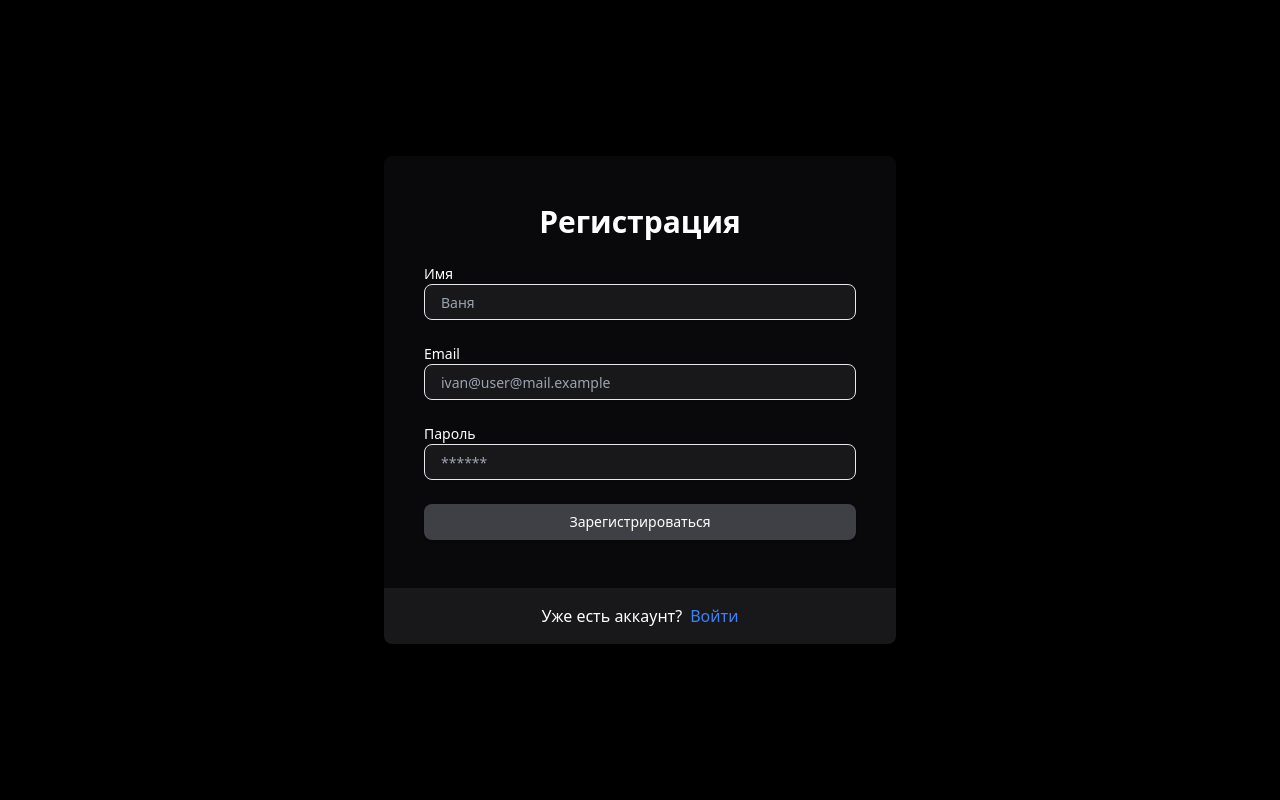
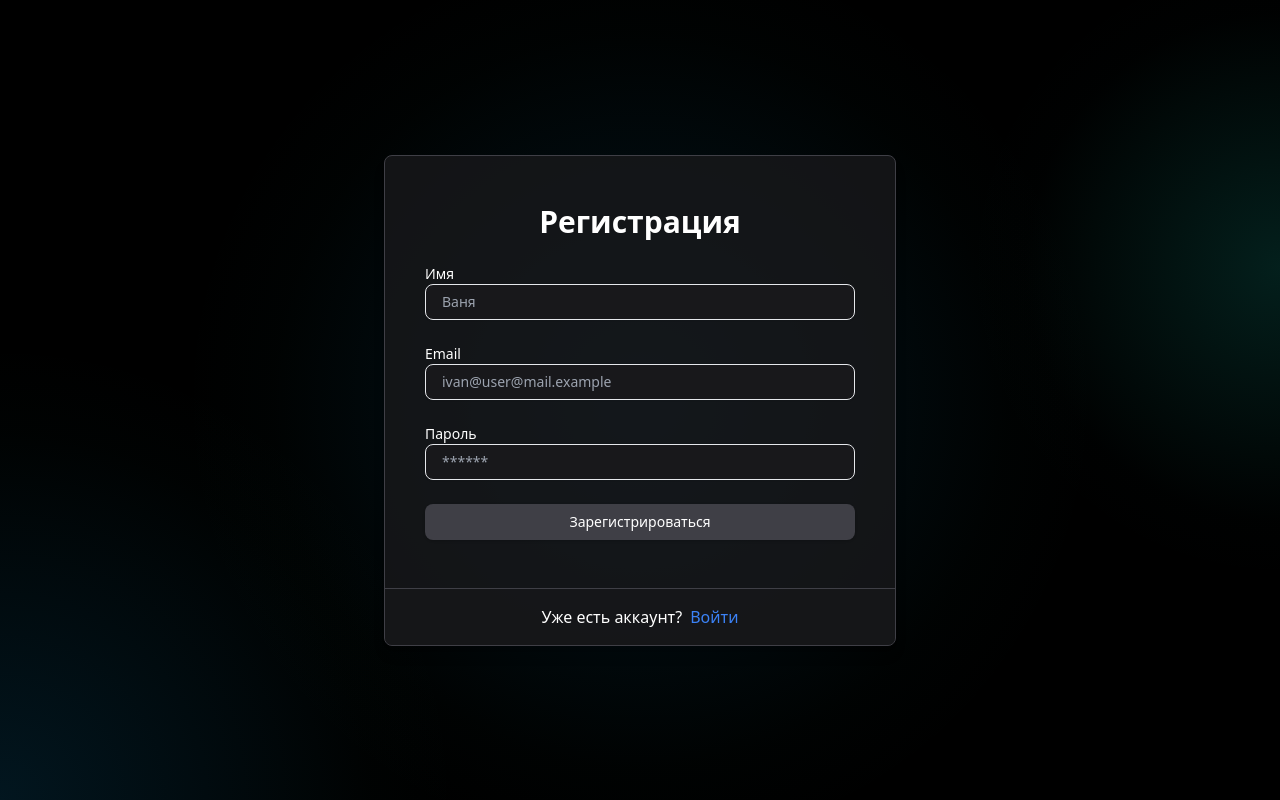
Before and after one commit to AgaspherGames/quizer, a Next.js app: page /register in a window 1280 px wide. Built offline with nearby package versions, Linux system fonts and the light colour scheme.

Commit message:
changed login and register forms

```diff
--- /dev/null
+++ b/components/component/AuthForm/AuthFormBottom.tsx
@@ -0,0 +1,12 @@
+import React from "react";
+interface AuthFormBottomProps extends React.HTMLAttributes<HTMLDivElement> {}
+
+const AuthFormBottom: React.FC<AuthFormBottomProps> = ({ children }) => {
+  return (
+    <div className="px-10 py-4 bg-zinc-900 bg-opacity-50 border-t border-zinc-700 text-center text-white">
+      {children}
+    </div>
+  );
+};
+
+export default AuthFormBottom;
--- /dev/null
+++ b/components/component/AuthForm/AuthFormLayout.tsx
@@ -0,0 +1,44 @@
+import React from "react";
+import Lights, { LightProps } from "../Background/Lights";
+import Card from "@/components/ui/Card";
+interface AuthFormLayoutProps extends React.HTMLAttributes<HTMLDivElement> {
+  bottom?: React.ReactNode;
+}
+
+const lights: LightProps[] = [
+  {
+    color: "sky",
+    pos: "opacity-50 top-1/2 left-1/2",
+    size: "medium",
+  },
+  {
+    color: "teal",
+    pos: "opacity-50 top-1/3 right-0",
+    size: "small",
+    translateToRight: true,
+  },
+  {
+    color: "sky",
+    pos: "opacity-50 bottom-0 left-0",
+    size: "medium",
+    translateToBottom: true,
+  },
+];
+
+const AuthFormLayout: React.FC<AuthFormLayoutProps> = ({
+  children,
+  bottom,
+}) => {
+  return (
+    <div className="min-h-screen flex items-center justify-center">
+      <Lights lights={lights} />
+
+      <Card className="w-full p-0 max-w-sm shadow-lg rounded-lg overflow-hidden md:max-w-lg">
+        <div className="px-10 py-12 text-white">{children}</div>
+        {bottom}
+      </Card>
+    </div>
+  );
+};
+
+export default AuthFormLayout;
--- /dev/null
+++ b/components/component/AuthForm/AuthInput.tsx
@@ -0,0 +1,32 @@
+import { Input } from "@/components/ui/input";
+import { RegisterRequest } from "@/interfaces/AuthInterfaces";
+import React from "react";
+import { UseFormRegister, UseFormRegisterReturn } from "react-hook-form";
+interface AuthInputProps extends React.InputHTMLAttributes<HTMLInputElement> {
+  label: string;
+  error?: string;
+  registerProps: UseFormRegisterReturn<string>;
+}
+
+const AuthInput: React.FC<AuthInputProps> = (
+  { registerProps, label, error, name, ...props },
+  ref
+) => {
+  console.log(registerProps);
+
+  return (
+    <div>
+      <label htmlFor={registerProps.name} className="block text-sm font-medium">
+        {label}
+        <span className="ml-2 text-red-200 font-normal">{error}</span>
+      </label>
+      <Input
+        className="w-full px-4 py-2 bg-zinc-900 rounded-lg focus:border-transparent"
+        {...props}
+        {...registerProps}
+      />
+    </div>
+  );
+};
+
+export default AuthInput;
--- a/components/component/Pages/login.tsx
+++ b/components/component/Pages/login.tsx
@@ -11,6 +11,31 @@ import AuthService from "@/services/AuthService";
 import axios from "axios";
 import { useState } from "react";
 import { useRouter } from "next/navigation";
+import Lights, { LightProps } from "../Background/Lights";
+import Card from "@/components/ui/Card";
+import AuthFormLayout from "../AuthForm/AuthFormLayout";
+import AuthFormBottom from "../AuthForm/AuthFormBottom";
+import AuthInput from "../AuthForm/AuthInput";
+
+const lights: LightProps[] = [
+  {
+    color: "sky",
+    pos: "opacity-50 top-1/2 left-1/2",
+    size: "medium",
+  },
+  {
+    color: "teal",
+    pos: "opacity-50 top-1/3 right-0",
+    size: "small",
+    translateToRight: true,
+  },
+  {
+    color: "sky",
+    pos: "opacity-50 bottom-0 left-0",
+    size: "medium",
+    translateToBottom: true,
+  },
+];
 
 const schema = yup.object({
   email: yup
@@ -51,42 +76,38 @@ export function Login() {
   }
 
   return (
-    <div className="min-h-screen flex items-center justify-center bg-black">
-      <div className="w-full max-w-sm shadow-lg rounded-lg overflow-hidden md:max-w-lg">
-        <div className="px-10 py-12 bg-zinc-950 text-white">
+    <AuthFormLayout
+      bottom={
+        <AuthFormBottom>
+          <span>Еще нет аккаунта?</span>
+          <Link
+            className="text-blue-500 hover:text-blue-700 ml-2"
+            href="/register"
+          >
+            Создать
+          </Link>
+        </AuthFormBottom>
+      }
+    >
       <h1 className="text-3xl font-bold text-center">Авторизация</h1>
       {error && (
         <p className="text-red-200 text-lg text-center my-2">{error}</p>
       )}
       <form onSubmit={handleSubmit(onSubmit)} className="mt-6 space-y-6">
-            <div>
-              <label className="block text-sm font-medium">
-                Email{" "}
-                <span className="ml-2 text-red-200 font-normal">
-                  {errors.email?.message}
-                </span>
-              </label>
-              <Input
-                {...register("email", { required: true })}
-                className="w-full px-4 py-2 bg-zinc-900 rounded-lg focus:border-transparent"
+        <AuthInput
+          label="Email"
+          registerProps={register("email", { required: true })}
+          error={errors.email?.message}
           placeholder="ivan@user@mail.example"
           type="email"
         />
-            </div>
-            <div>
-              <label className="block text-sm font-medium">
-                Пароль{" "}
-                <span className="ml-2 text-red-200 font-normal">
-                  {errors.password?.message}
-                </span>
-              </label>
-              <Input
-                {...register("password", { required: true })}
-                className="w-full px-4 py-2 bg-zinc-900 rounded-lg focus:border-transparent"
+        <AuthInput
+          label="Пароль"
+          registerProps={register("password", { required: true })}
+          error={errors.password?.message}
           placeholder="******"
           type="password"
         />
-            </div>
         <div>
           <Button
             className="w-full py-2 bg-zinc-700 rounded-lg text-white"
@@ -96,14 +117,7 @@ export function Login() {
           </Button>
         </div>
       </form>
-        </div>
-        <div className="px-10 py-4 bg-zinc-900 text-center text-white">
-          <span>Еще нет аккаунта?</span>
-          <Link className="text-blue-500 hover:text-blue-700 ml-2" href="/register">
-            Создать
-          </Link>
-        </div>
-      </div>
-    </div>
+    </AuthFormLayout>
   );
+
 }
--- a/components/component/Pages/register.tsx
+++ b/components/component/Pages/register.tsx
@@ -15,6 +15,31 @@ import AuthService from "@/services/AuthService";
 import axios from "axios";
 import { useState } from "react";
 import { useRouter } from "next/navigation";
+import Lights, { LightProps } from "../Background/Lights";
+import Card from "@/components/ui/Card";
+import AuthInput from "../AuthForm/AuthInput";
+import AuthFormLayout from "../AuthForm/AuthFormLayout";
+import AuthFormBottom from "../AuthForm/AuthFormBottom";
+
+const lights: LightProps[] = [
+  {
+    color: "sky",
+    pos: "opacity-50 top-1/2 left-1/2",
+    size: "medium",
+  },
+  {
+    color: "teal",
+    pos: "opacity-50 top-1/3 right-0",
+    size: "small",
+    translateToRight: true,
+  },
+  {
+    color: "sky",
+    pos: "opacity-50 bottom-0 left-0",
+    size: "medium",
+    translateToBottom: true,
+  },
+];
 
 const schema = yup.object({
   email: yup
@@ -56,57 +81,48 @@ export function Register() {
     }
   }
 
+  console.log(register("username", { required: true }));
+
   return (
-    <div className="min-h-screen flex items-center justify-center bg-black">
-      <div className="w-full max-w-sm shadow-lg rounded-lg overflow-hidden md:max-w-lg">
-        <div className="px-10 py-12 bg-zinc-950 text-white">
+    <AuthFormLayout
+      bottom={
+        <AuthFormBottom>
+          <span>Уже есть аккаунт?</span>
+          <Link
+            className="text-blue-500 hover:text-blue-700 ml-2"
+            href="/login"
+          >
+            Войти
+          </Link>
+        </AuthFormBottom>
+      }
+    >
       <h1 className="text-3xl font-bold text-center">Регистрация</h1>
       {error && (
         <p className="text-red-200 text-lg text-center my-2">{error}</p>
       )}
       <form onSubmit={handleSubmit(onSubmit)} className="mt-6 space-y-6">
-            <div>
-              <label className="block text-sm font-medium">
-                Имя
-                <span className="ml-2 text-red-200 font-normal">
-                  {errors.username?.message}
-                </span>
-              </label>
-              <Input
-                {...register("username", { required: true })}
-                className="w-full px-4 py-2 bg-zinc-900 rounded-lg focus:border-transparent"
+        <AuthInput
+          label="Имя"
+          registerProps={register("username", { required: true })}
+          error={errors.username?.message}
           placeholder="Ваня"
           type="text"
         />
-            </div>
-            <div>
-              <label className="block text-sm font-medium">
-                Email{" "}
-                <span className="ml-2 text-red-200 font-normal">
-                  {errors.email?.message}
-                </span>
-              </label>
-              <Input
-                {...register("email", { required: true })}
-                className="w-full px-4 py-2 bg-zinc-900 rounded-lg focus:border-transparent"
+        <AuthInput
+          label="Email"
+          registerProps={register("email", { required: true })}
+          error={errors.email?.message}
           placeholder="ivan@user@mail.example"
           type="email"
         />
-            </div>
-            <div>
-              <label className="block text-sm font-medium">
-                Пароль{" "}
-                <span className="ml-2 text-red-200 font-normal">
-                  {errors.password?.message}
-                </span>
-              </label>
-              <Input
-                {...register("password", { required: true })}
-                className="w-full px-4 py-2 bg-zinc-900 rounded-lg focus:border-transparent"
+        <AuthInput
+          label="Пароль"
+          registerProps={register("password", { required: true })}
+          error={errors.password?.message}
           placeholder="******"
           type="password"
         />
-            </div>
         <div>
           <Button
             className="w-full py-2 bg-zinc-700 rounded-lg text-white"
@@ -116,14 +132,6 @@ export function Register() {
           </Button>
         </div>
       </form>
-        </div>
-        <div className="px-10 py-4 bg-zinc-900 text-center text-white">
-          <span>Уже есть аккаунт?</span>
-          <Link className="text-blue-500 hover:text-blue-700 ml-2" href="/login">
-            Войти
-          </Link>
-        </div>
-      </div>
-    </div>
+    </AuthFormLayout>
   );
 }
--- a/services/AuthService.ts
+++ b/services/AuthService.ts
@@ -16,6 +16,7 @@ class QuizService {
     }
   }
   async logout() {
+    http.post(`auth/signout`)
     CookieService.deleteAuthCookie();
   }
 }
```
Lines whose indentation alone changed are shown as unchanged.
